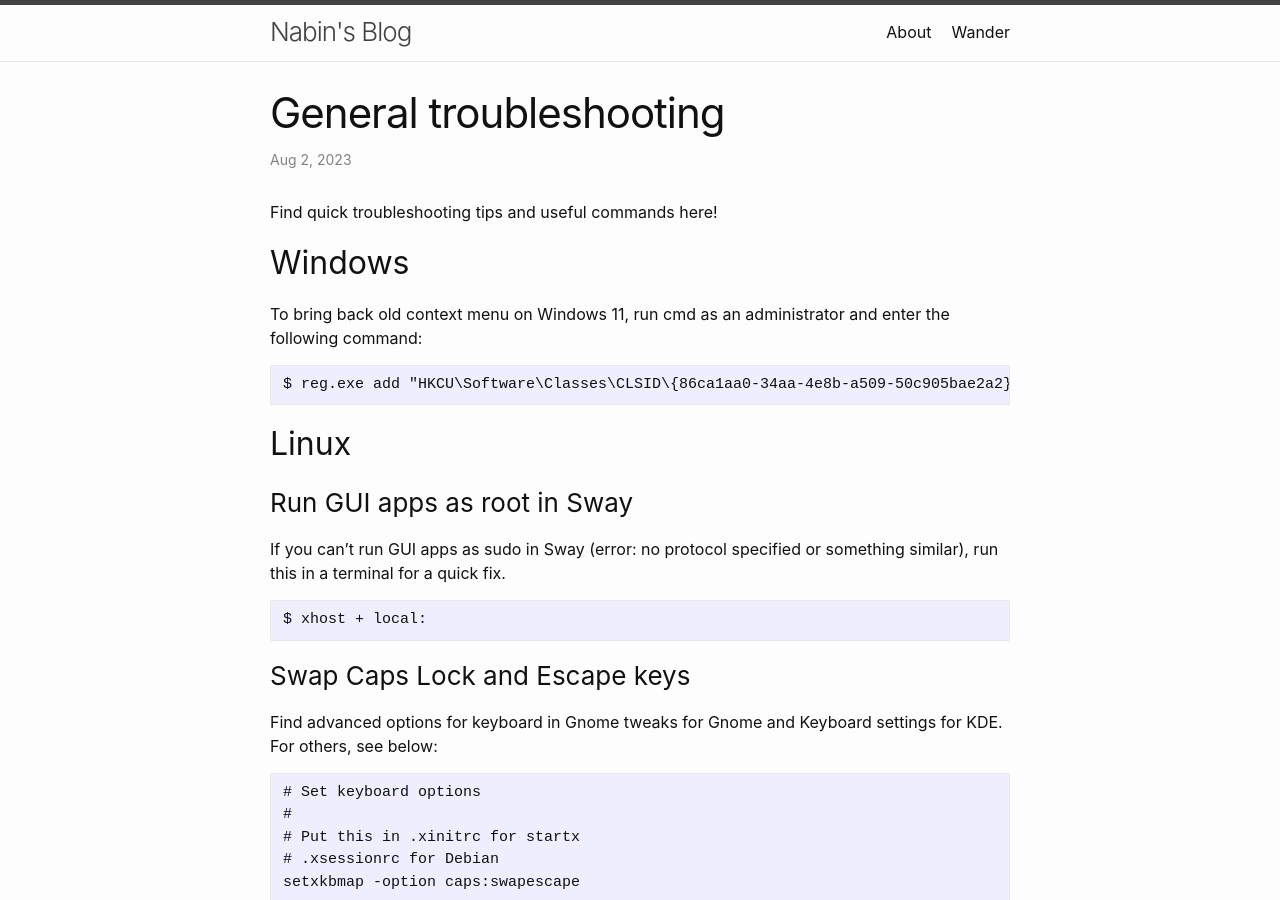
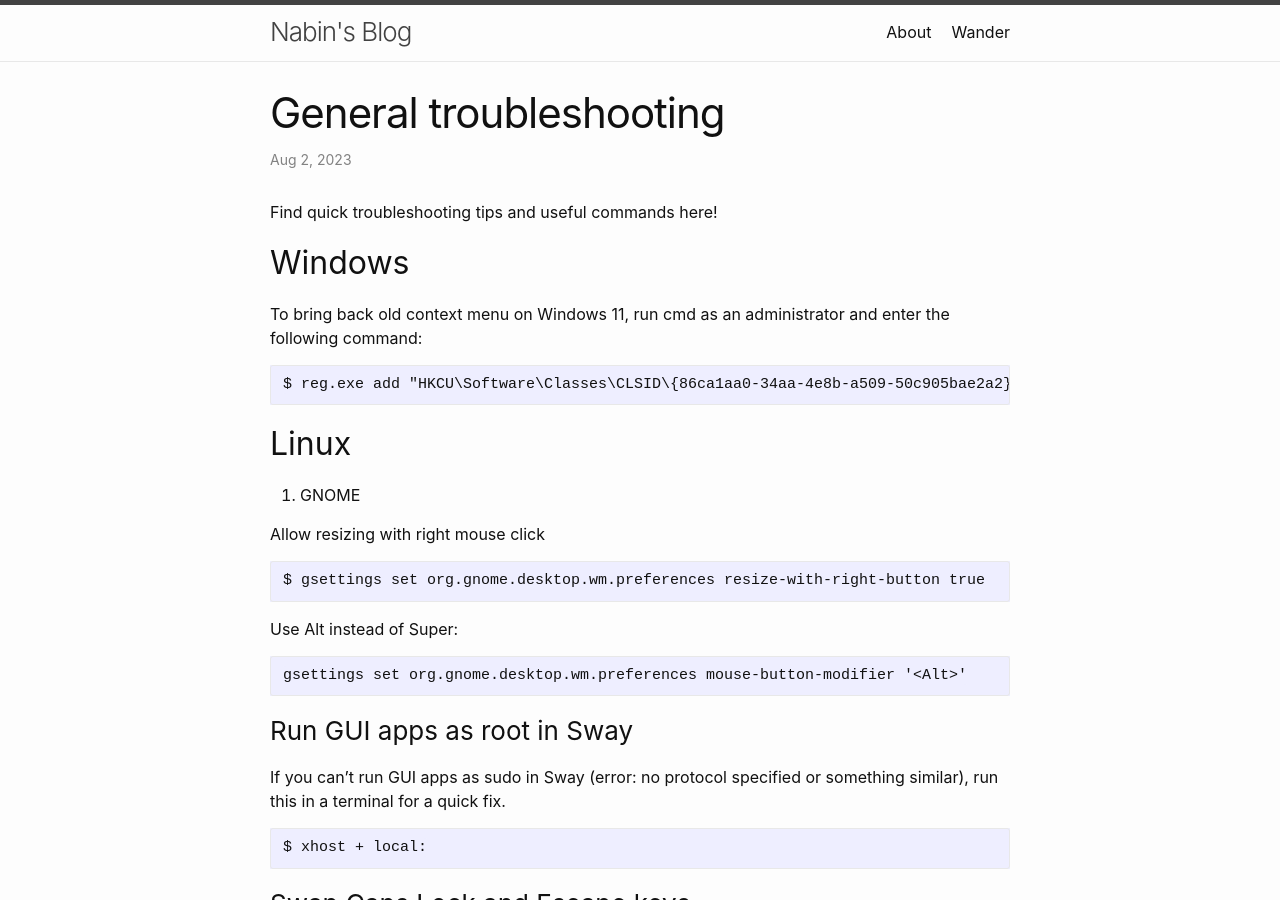
Before and after one commit to nknabin/nknabin.github.io, a Jekyll site: the page built from docs/_posts/2023-08-05-general-troubleshooting.md, in a window 1280 px wide and 900 px high. Built offline with Jekyll 4.4.1, drawn with Linux system fonts in a browser that asks for light colours.

Commit message:
Add windows resizing with right click on GNOME

````diff
--- a/docs/_posts/2023-08-05-general-troubleshooting.md
+++ b/docs/_posts/2023-08-05-general-troubleshooting.md
@@ -16,6 +16,18 @@ $ reg.exe add "HKCU\Software\Classes\CLSID\{86ca1aa0-34aa-4e8b-a509-50c905bae2a2
 ```
 
 ## Linux
+
+1. GNOME
+
+Allow resizing with right mouse click
+```
+$ gsettings set org.gnome.desktop.wm.preferences resize-with-right-button true
+```
+
+Use Alt instead of Super:
+```
+gsettings set org.gnome.desktop.wm.preferences mouse-button-modifier '<Alt>'
+```
 
 ### Run GUI apps as root in Sway
 If you can't run GUI apps as sudo in Sway (error: no protocol specified or something similar),  run this in a terminal for a quick fix.
````
